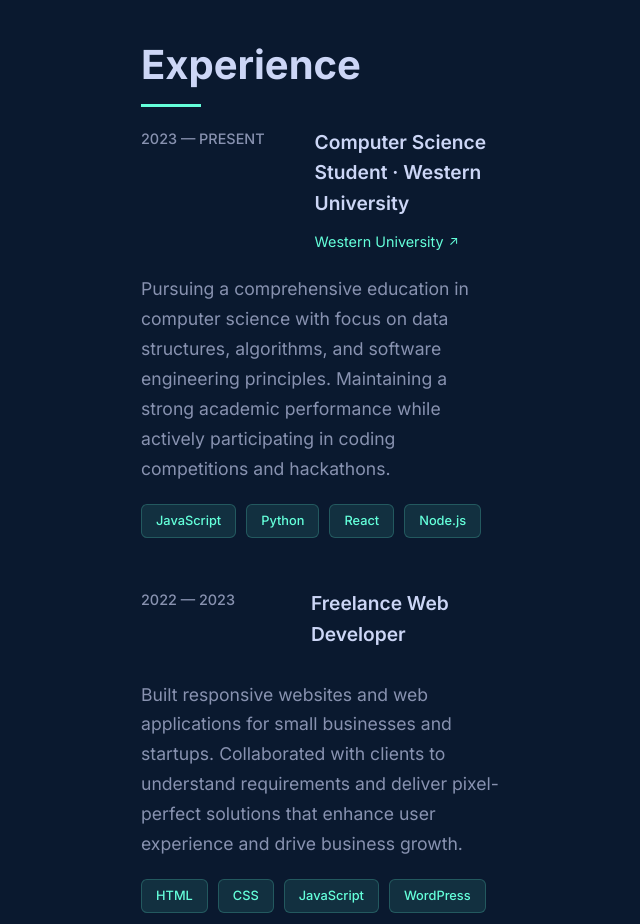
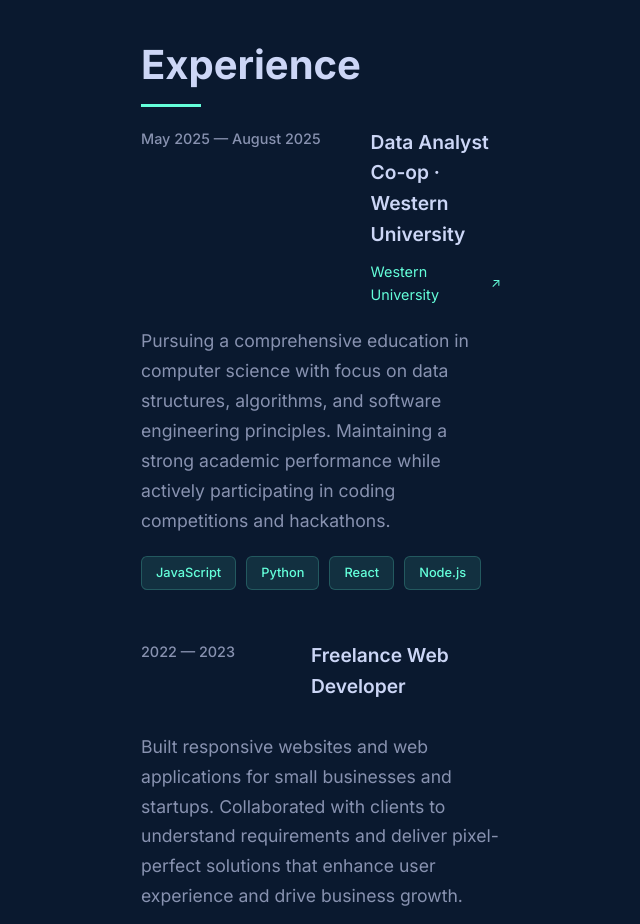
Before and after one commit to elvisThai/my-portfolio, a React (Create React App) app: page / in a window 1280 px wide. Shown: the part 800-1724 px from the top of the page, without its empty margins (619-1259 px from the left). Built offline with nearby package versions, Linux system fonts and the light colour scheme; the HTML template or start-up script is replaced by a standard one.

Commit message:
edited experiences in about.js

```diff
--- a/src/components/About.js
+++ b/src/components/About.js
@@ -144,9 +144,9 @@ const About = () => {
             <h2>Experience</h2>
             <div className="experience-item">
               <div className="experience-header">
-                <span className="experience-period">2023 — PRESENT</span>
+                <span className="experience-period">May 2025 — August 2025</span>
                 <div className="experience-title">
-                  <h3>Computer Science Student · Western University</h3>
+                  <h3>Data Analyst Co-op · Western University</h3>
                   <a href="https://uwo.ca" target="_blank" rel="noopener noreferrer" className="company-link">
                     <span>Western University</span>
                     <span className="arrow">↗</span>
```
